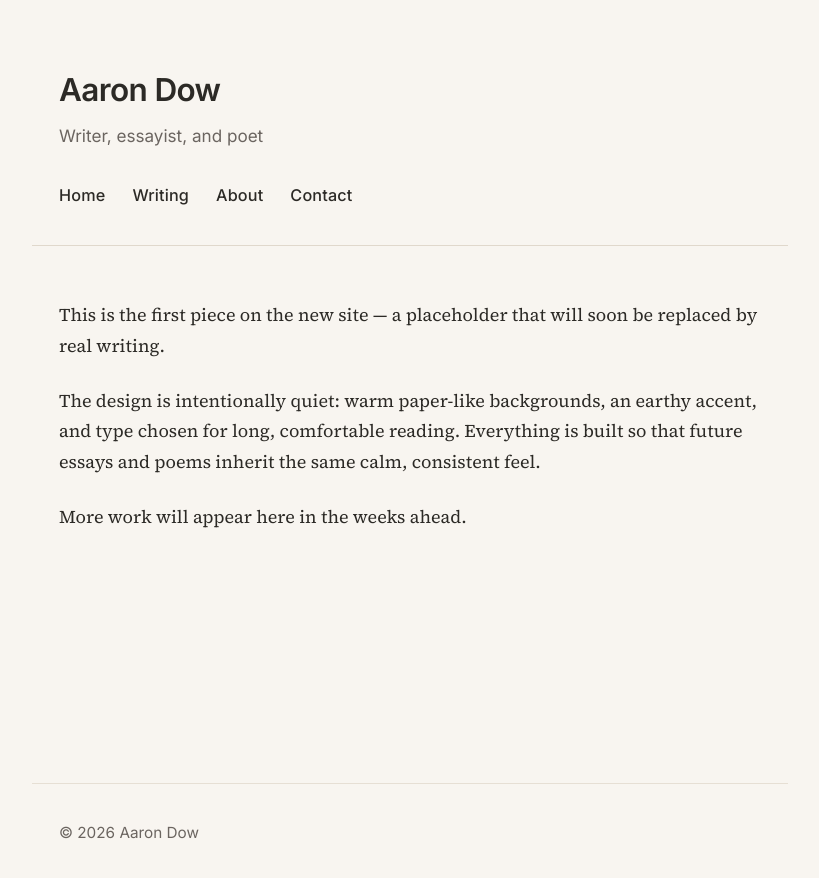
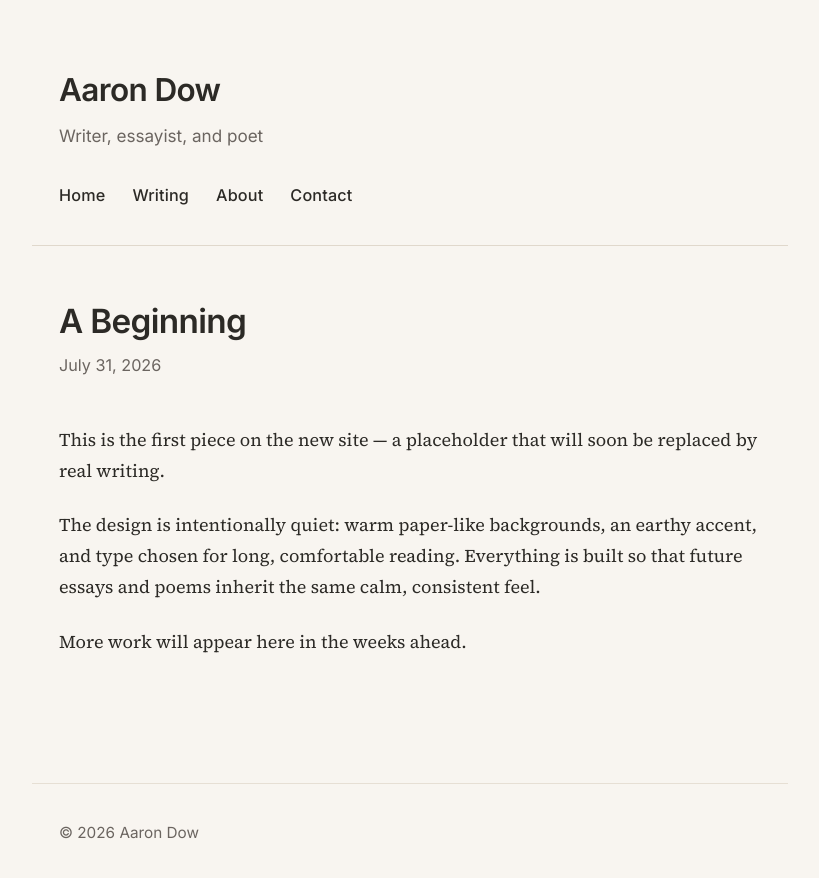
Before and after one commit to aaronheugel/aaronheugel.github.io, a Jekyll site: the page built from _posts/2026-07-31-a-beginning.md, in a window 1280 px wide. Shown: the top 878 px of the page, without its empty margins (230-1049 px from the left). Built offline with Jekyll 4.4.1, drawn with Linux system fonts in a browser that asks for light colours.

Commit message:
Improve default layout to display post title and date for individual writing pieces

```diff
--- a/_layouts/default.html
+++ b/_layouts/default.html
@@ -31,6 +31,13 @@
     </header>
 
     <main class="site-main">
+      {% if page.date %}
+        <header class="post-header">
+          <h1>{{ page.title }}</h1>
+          <p class="post-date">{{ page.date | date: "%B %-d, %Y" }}</p>
+        </header>
+      {% endif %}
+
       {{ content }}
     </main>
 
```
